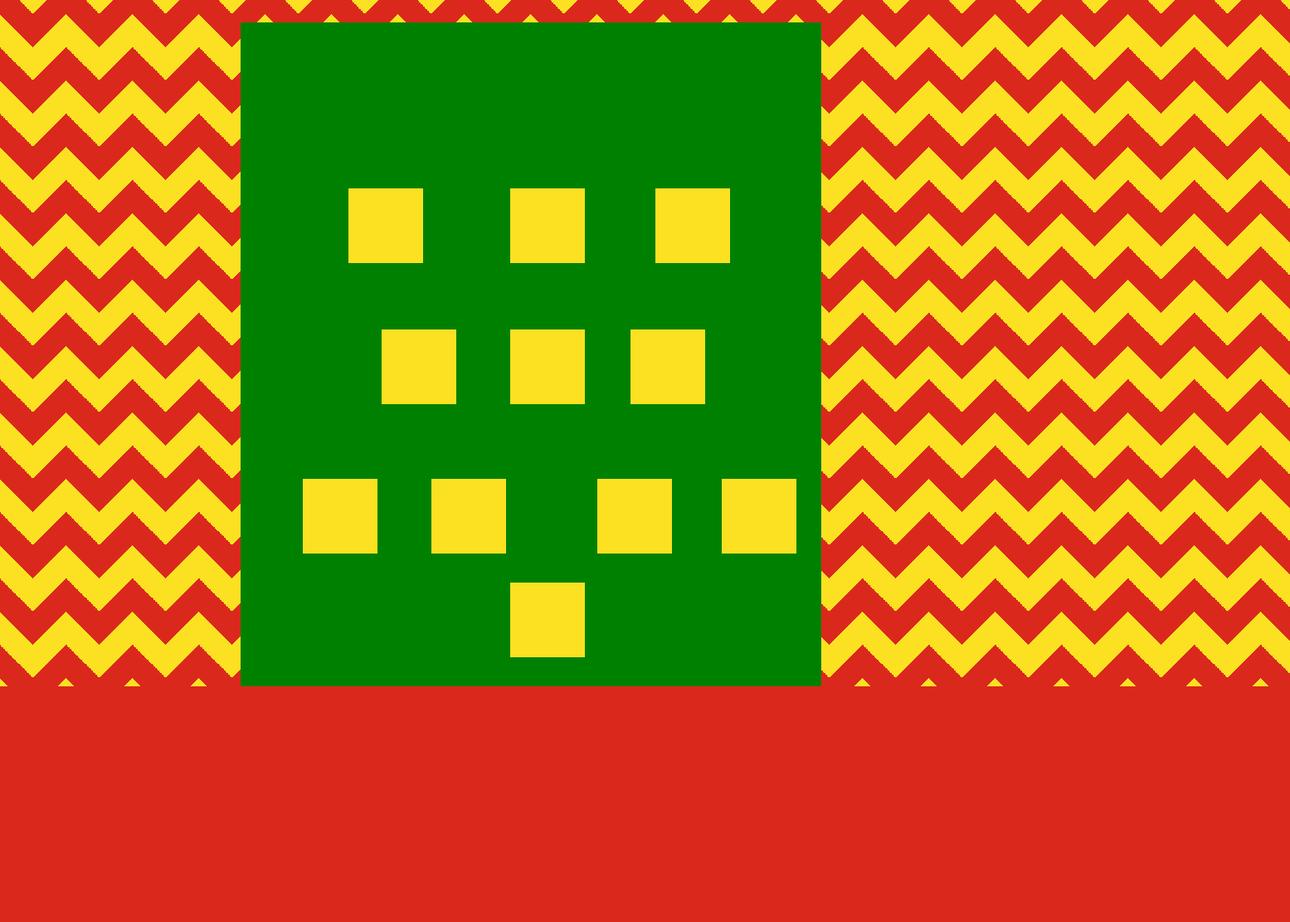
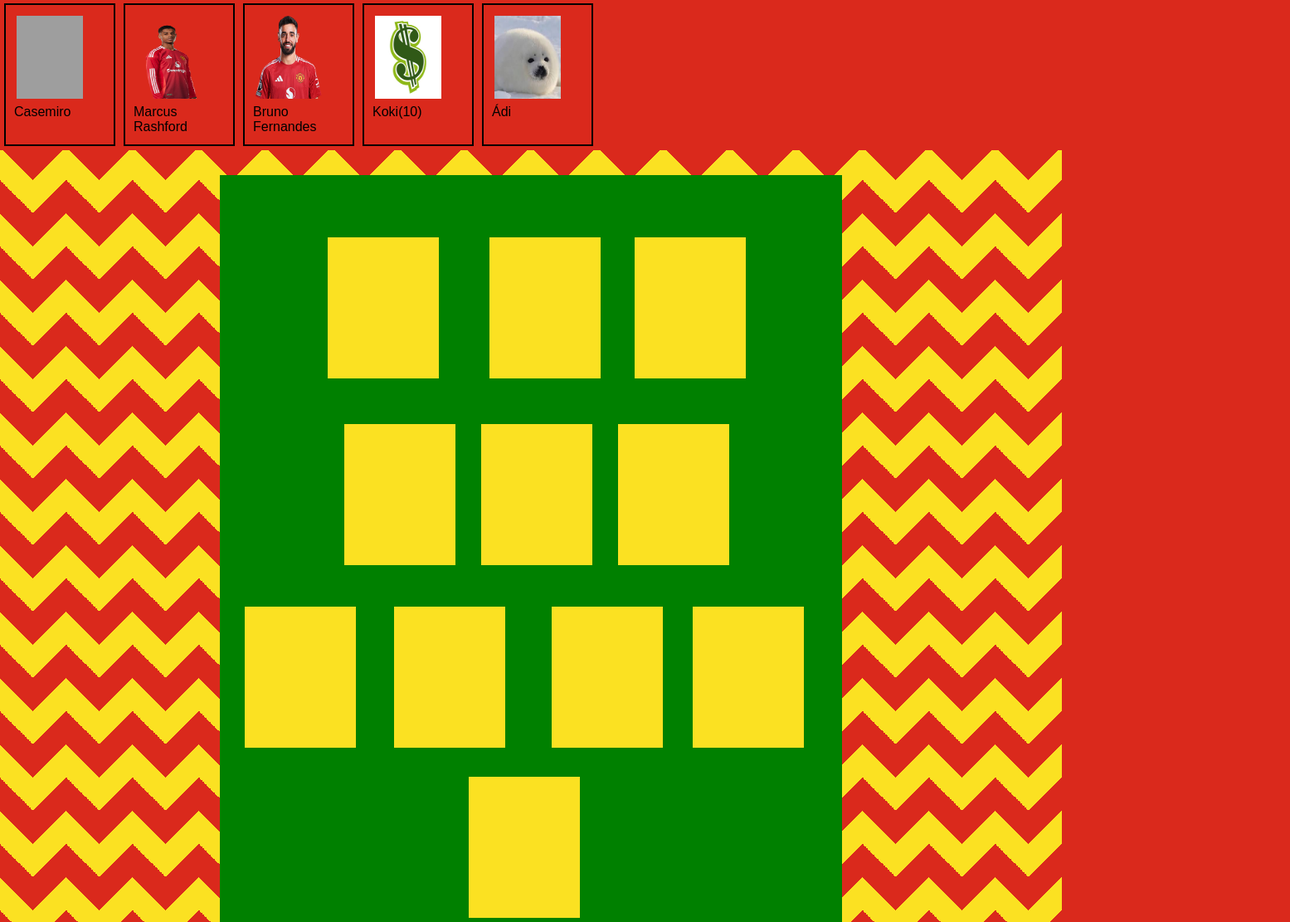
Before and after one commit to DzsozefByte/Foci, a plain HTML site: page index.html in a window 1280 px wide. Shown: the part 183-1294 px from the top of the page at 83% size, 1555 px wide, since content can reach past the window. Before the commit the page ends 1010 px from the top, so only its background shows below. Drawn offline with Linux system fonts and the light colour scheme; grey boxes are pictures that could not be loaded.

Commit message:
talan_02

```diff
--- a/js.js
+++ b/js.js
@@ -17,6 +17,8 @@ Array.from(hely).forEach(element => {
         const fogottkartya = document.getElementById(id); // Kártya elem lekérése
         element.appendChild(fogottkartya); // A kártya hozzáadása a célhelyhez
         element.style.backgroundColor = ""; // A háttérszín visszaállítása
+        fogottkartya.style.margin="0px";
+
     });
 
     element.addEventListener('dragover', (event) => {
--- a/style.css
+++ b/style.css
@@ -1,3 +1,7 @@
+*{
+    margin: 0px;
+    padding: 0px;
+}
 html, body {
     height: 100%;
     margin: 0;
@@ -15,11 +19,13 @@ background-repeat: repeat;
 #jatekosok{
     background-color: #DA291C;
     display: flex;
+    flex-wrap: wrap;
 }
 .jatekos{
     padding: 10px;
     border: 2px solid;
-    width: fit-content;
+    width: 110px;
+    height: 148px;
     margin: 5px;
 }
 #palya{
@@ -27,14 +33,13 @@ background-repeat: repeat;
     margin-top: 30px;
     margin-left: auto;
     margin-right: auto;
-    width: 700px;
-    height: 800px;
+    width: 750px;
+    height: 900px;
     position: relative
 }
 .dropzone {
     position: absolute;
-    width: 90px;
-    height: 90px;
+
     background-color: #FBE122;
     transition: background-color 0.3s ease;
 }
@@ -44,90 +49,90 @@ background-repeat: repeat;
 }
 .dropzone:nth-child(1){ /* kapus*/
     position: absolute;
-            top: 675px;
-            left: 325px;
-            width: 90px;
-            height: 90px;
+            top: 725px;
+            left: 300px;
+            width: 134px;
+            height: 170px;
             background-color: #FBE122;
 }
 .dropzone:nth-child(2){ /* bal-vedo*/
     position: absolute;
-            top: 550px;
-            left: 75px;
-            width: 90px;
-            height: 90px;
+            top: 520px;
+            left: 30px;
+            width: 134px;
+            height: 170px;
             background-color: #FBE122;
 }
 .dropzone:nth-child(3){ /* bal-kozep-vedo*/
     position: absolute;
-            top: 550px;
-            left: 230px;
-            width: 90px;
-            height: 90px;
+            top: 520px;
+            left: 210px;
+            width: 134px;
+            height: 170px;
             background-color: #FBE122;
 }
 .dropzone:nth-child(4){ /* kozep-jobb-vedo*/
     position: absolute;
-            top: 550px;
-            left: 430px;
-            width: 90px;
-            height: 90px;
+            top: 520px;
+            left: 400px;
+            width: 134px;
+            height: 170px;
             background-color: #FBE122;
 }
 .dropzone:nth-child(5){ /* jobb-vedo*/
     position: absolute;
-            top: 550px;
-            left: 580px;
-            width: 90px;
-            height: 90px;
+            top: 520px;
+            left: 570px;
+            width: 134px;
+            height: 170px;
             background-color: #FBE122;
 }
 .dropzone:nth-child(6){     /* bal-kozep*/
     position: absolute;
-            top: 370px;
-            left: 170px;
-            width: 90px;
-            height: 90px;
+            top: 300px;
+            left: 150px;
+            width: 134px;
+            height: 170px;
             background-color: #FBE122;
 }
 .dropzone:nth-child(7){ /* kozep*/
     position: absolute;
-            top: 370px;
-            left: 325px;
-            width: 90px;
-            height: 90px;
+            top: 300px;
+            left: 315px;
+            width: 134px;
+            height: 170px;
             background-color: #FBE122;
 }
 .dropzone:nth-child(8){ /* jobb-kozep*/
     position: absolute;
-            top: 370px;
-            left: 470px;
-            width: 90px;
-            height: 90px;
+            top: 300px;
+            left: 480px;
+            width: 134px;
+            height: 170px;
             background-color: #FBE122;
 }
 .dropzone:nth-child(9){ /* bal-tamad*/
     position: absolute;
-            top: 200px;
+            top: 75px;
             left: 130px;
-            width: 90px;
-            height: 90px;
+            width: 134px;
+            height: 170px;
             background-color: #FBE122;
 }
 .dropzone:nth-child(10){ /* kozep-tamad*/
     position: absolute;
-            top: 200px;
+            top: 75px;
             left: 325px;
-            width: 90px;
-            height: 90px;
+            width: 134px;
+            height: 170px;
             background-color: #FBE122;
 }
 .dropzone:nth-child(11){ /* jobb-tamad*/
     position: absolute;
-            top: 200px;
+            top: 75px;
             left: 500px;
-            width: 90px;
-            height: 90px;
+            width: 134px;
+            height: 170px;
             background-color: #FBE122;
 }
 
```
